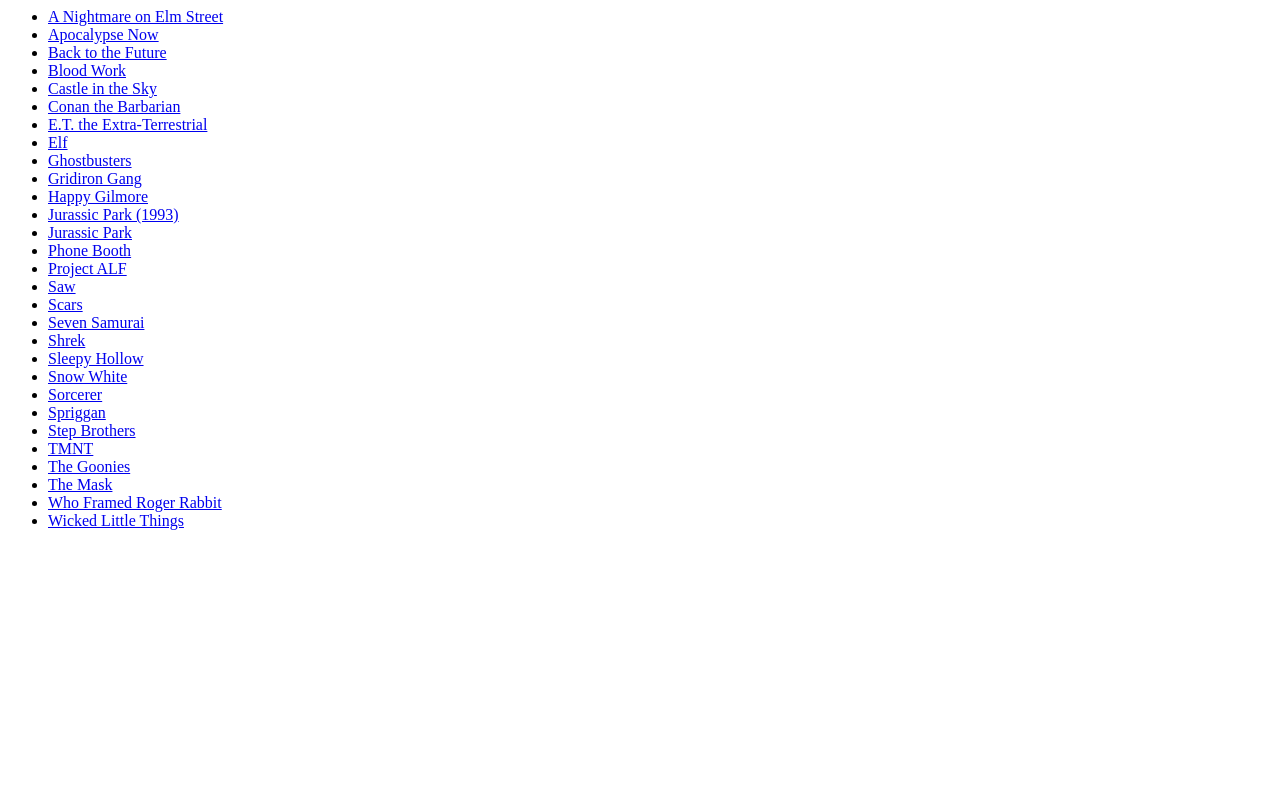
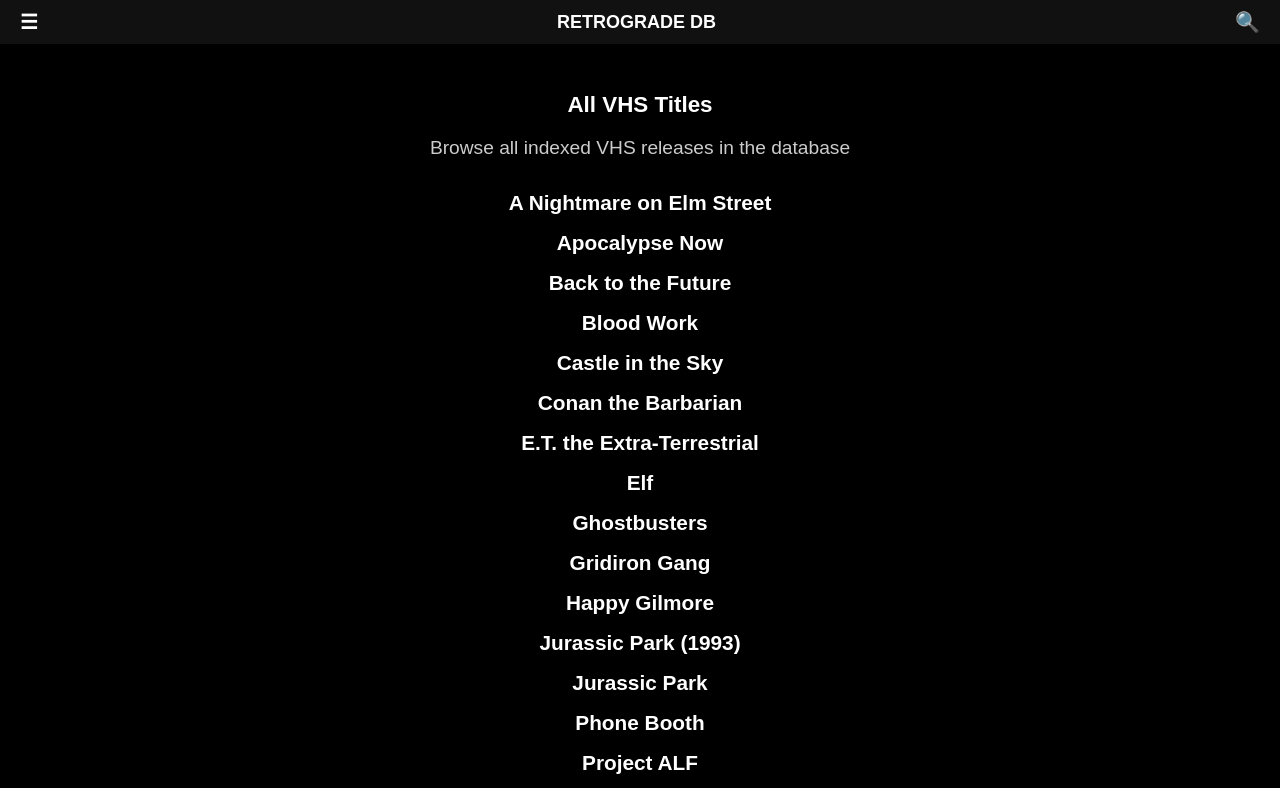
Before and after one commit to jdheff86/Retrograde-db-test, a plain HTML site: page titles/index.html in a window 1280 px wide. Shown: the top 788 px of the page. Drawn offline with Linux system fonts and the light colour scheme.

Commit message:
fix boy!

```diff
--- a/titles/index.html
+++ b/titles/index.html
@@ -1,3 +1,21 @@
+<!DOCTYPE html>
+<html lang="en">
+<head>
+  <meta charset="UTF-8" />
+  <meta name="viewport" content="width=device-width, initial-scale=1.0" />
+  <title>All VHS Titles</title>
+  <link rel="stylesheet" href="../styles/style.css" />
+</head>
+<body>
+  <header class="site-header">
+    <div class="menu-icon">☰</div>
+    <div class="site-title">RETROGRADE DB</div>
+    <div class="search-icon">🔍</div>
+  </header>
+
+  <main class="title-page-container">
+    <h1 class="main-title">All VHS Titles</h1>
+    <p class="subtitle">Browse all indexed VHS releases in the database</p>
     <ul class="titles-list">
       <li><a href="a-nightmare-on-elm-street.html">A Nightmare on Elm Street</a></li>
       <li><a href="apocalypse-now-1979.html">Apocalypse Now</a></li>
@@ -29,3 +47,7 @@
       <li><a href="who-framed-roger-rabbit.html">Who Framed Roger Rabbit</a></li>
       <li><a href="wicked-little-things.html">Wicked Little Things</a></li>
     </ul>
+    <a href="../index.html" class="cta-button">⬅ Back to Home</a>
+  </main>
+</body>
+</html>
```
Lines whose indentation alone changed are shown as unchanged.
